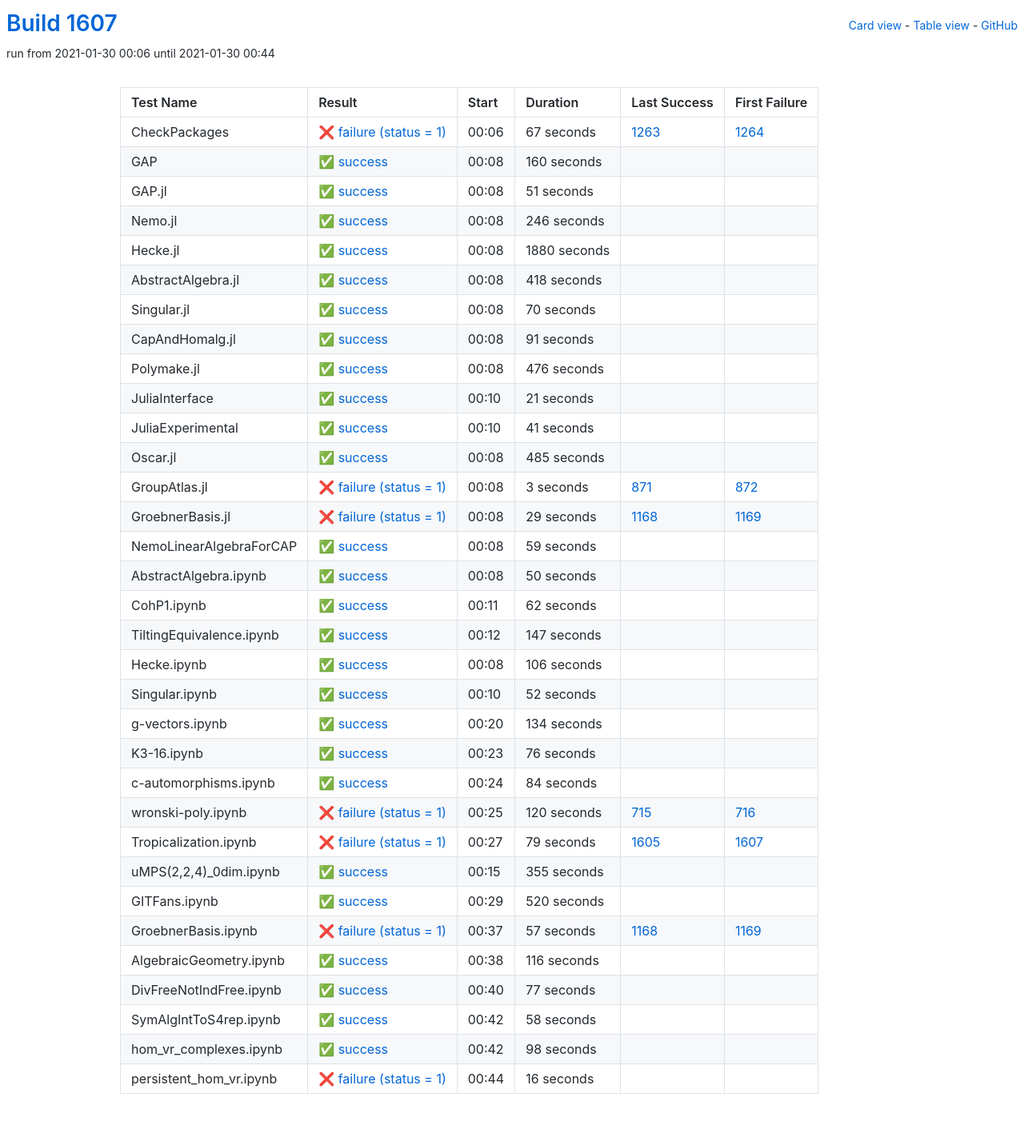
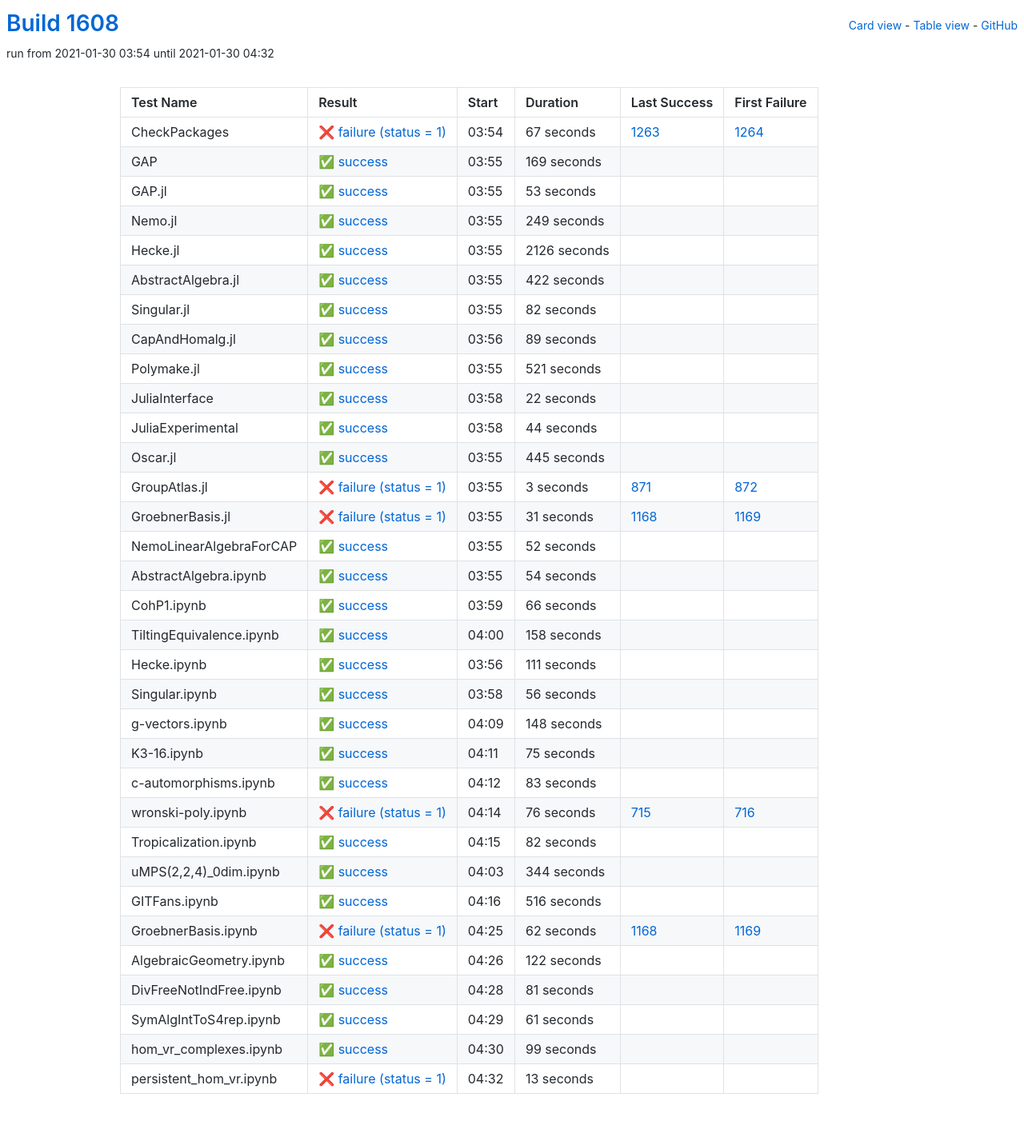
Before and after one commit to oscar-system/oscar-ci-status-stable, a Jekyll site: the page built from table.html, in a window 1280 px wide. Shown: the whole page at 80% size. Built offline with Jekyll 4.4.1, drawn with Linux system fonts in a browser that asks for light colours.

Commit message:
Build #1608

```diff
--- a/_data/ci.yml
+++ b/_data/ci.yml
@@ -1,6 +1,6 @@
 ---
-build: 1607
-build_url: https://oscarci.mathematik.uni-kl.de/job/oscar-stable/1607/
+build: 1608
+build_url: https://oscarci.mathematik.uni-kl.de/job/oscar-stable/1608/
 job: oscar-stable
 organization: oscar-system
 repo: oscar-ci-status-stable
@@ -8,8 +8,8 @@ repourl: https://github.com/oscar-system/oscar-ci-status-stable
 tests:
 - name: CheckPackages
   id: checkpackages
-  log: https://oscarci.mathematik.uni-kl.de/job/oscar-stable/1607/artifact/logs/build-1607/CheckPackages.log
-  start: 2021-01-30 00:06
+  log: https://oscarci.mathematik.uni-kl.de/job/oscar-stable/1608/artifact/logs/build-1608/CheckPackages.log
+  start: 2021-01-30 03:54
   success: false
   exitcode: 1
   status: failure
@@ -20,140 +20,140 @@ tests:
   first_failure_url: https://oscarci.mathematik.uni-kl.de/job/oscar-stable/1264/
 - name: GAP
   id: gap
-  log: https://oscarci.mathematik.uni-kl.de/job/oscar-stable/1607/artifact/logs/build-1607/GAP.log
-  start: 2021-01-30 00:08
+  log: https://oscarci.mathematik.uni-kl.de/job/oscar-stable/1608/artifact/logs/build-1608/GAP.log
+  start: 2021-01-30 03:55
   success: true
   exitcode: 0
   status: success
-  duration: 160
+  duration: 169
   last_success: false
   last_success_url:
   first_failure: false
   first_failure_url:
 - name: GAP.jl
   id: gap-jl
-  log: https://oscarci.mathematik.uni-kl.de/job/oscar-stable/1607/artifact/logs/build-1607/GAP.jl.log
-  start: 2021-01-30 00:08
+  log: https://oscarci.mathematik.uni-kl.de/job/oscar-stable/1608/artifact/logs/build-1608/GAP.jl.log
+  start: 2021-01-30 03:55
   success: true
   exitcode: 0
   status: success
-  duration: 51
+  duration: 53
   last_success: false
   last_success_url:
   first_failure: false
   first_failure_url:
 - name: Nemo.jl
   id: nemo-jl
-  log: https://oscarci.mathematik.uni-kl.de/job/oscar-stable/1607/artifact/logs/build-1607/Nemo.jl.log
-  start: 2021-01-30 00:08
+  log: https://oscarci.mathematik.uni-kl.de/job/oscar-stable/1608/artifact/logs/build-1608/Nemo.jl.log
+  start: 2021-01-30 03:55
   success: true
   exitcode: 0
   status: success
-  duration: 246
+  duration: 249
   last_success: false
   last_success_url:
   first_failure: false
   first_failure_url:
 - name: Hecke.jl
   id: hecke-jl
-  log: https://oscarci.mathematik.uni-kl.de/job/oscar-stable/1607/artifact/logs/build-1607/Hecke.jl.log
-  start: 2021-01-30 00:08
+  log: https://oscarci.mathematik.uni-kl.de/job/oscar-stable/1608/artifact/logs/build-1608/Hecke.jl.log
+  start: 2021-01-30 03:55
   success: true
   exitcode: 0
   status: success
-  duration: 1880
+  duration: 2126
   last_success: false
   last_success_url:
   first_failure: false
   first_failure_url:
 - name: AbstractAlgebra.jl
   id: abstractalgebra-jl
-  log: https://oscarci.mathematik.uni-kl.de/job/oscar-stable/1607/artifact/logs/build-1607/AbstractAlgebra.jl.log
-  start: 2021-01-30 00:08
+  log: https://oscarci.mathematik.uni-kl.de/job/oscar-stable/1608/artifact/logs/build-1608/AbstractAlgebra.jl.log
+  start: 2021-01-30 03:55
   success: true
   exitcode: 0
   status: success
-  duration: 418
+  duration: 422
   last_success: false
   last_success_url:
   first_failure: false
   first_failure_url:
 - name: Singular.jl
   id: singular-jl
-  log: https://oscarci.mathematik.uni-kl.de/job/oscar-stable/1607/artifact/logs/build-1607/Singular.jl.log
-  start: 2021-01-30 00:08
+  log: https://oscarci.mathematik.uni-kl.de/job/oscar-stable/1608/artifact/logs/build-1608/Singular.jl.log
+  start: 2021-01-30 03:55
   success: true
   exitcode: 0
   status: success
-  duration: 70
+  duration: 82
   last_success: false
   last_success_url:
   first_failure: false
   first_failure_url:
 - name: CapAndHomalg.jl
   id: capandhomalg-jl
-  log: https://oscarci.mathematik.uni-kl.de/job/oscar-stable/1607/artifact/logs/build-1607/CapAndHomalg.jl.log
-  start: 2021-01-30 00:08
+  log: https://oscarci.mathematik.uni-kl.de/job/oscar-stable/1608/artifact/logs/build-1608/CapAndHomalg.jl.log
+  start: 2021-01-30 03:56
   success: true
   exitcode: 0
   status: success
-  duration: 91
+  duration: 89
   last_success: false
   last_success_url:
   first_failure: false
   first_failure_url:
 - name: Polymake.jl
   id: polymake-jl
-  log: https://oscarci.mathematik.uni-kl.de/job/oscar-stable/1607/artifact/logs/build-1607/Polymake.jl.log
-  start: 2021-01-30 00:08
+  log: https://oscarci.mathematik.uni-kl.de/job/oscar-stable/1608/artifact/logs/build-1608/Polymake.jl.log
+  start: 2021-01-30 03:55
   success: true
   exitcode: 0
   status: success
-  duration: 476
+  duration: 521
   last_success: false
   last_success_url:
   first_failure: false
   first_failure_url:
 - name: JuliaInterface
   id: juliainterface
-  log: https://oscarci.mathematik.uni-kl.de/job/oscar-stable/1607/artifact/logs/build-1607/JuliaInterface.log
-  start: 2021-01-30 00:10
+  log: https://oscarci.mathematik.uni-kl.de/job/oscar-stable/1608/artifact/logs/build-1608/JuliaInterface.log
+  start: 2021-01-30 03:58
   success: true
   exitcode: 0
   status: success
-  duration: 21
+  duration: 22
   last_success: false
   last_success_url:
   first_failure: false
   first_failure_url:
 - name: JuliaExperimental
   id: juliaexperimental
-  log: https://oscarci.mathematik.uni-kl.de/job/oscar-stable/1607/artifact/logs/build-1607/JuliaExperimental.log
-  start: 2021-01-30 00:10
+  log: https://oscarci.mathematik.uni-kl.de/job/oscar-stable/1608/artifact/logs/build-1608/JuliaExperimental.log
+  start: 2021-01-30 03:58
   success: true
   exitcode: 0
   status: success
-  duration: 41
+  duration: 44
   last_success: false
   last_success_url:
   first_failure: false
   first_failure_url:
 - name: Oscar.jl
   id: oscar-jl
-  log: https://oscarci.mathematik.uni-kl.de/job/oscar-stable/1607/artifact/logs/build-1607/Oscar.jl.log
-  start: 2021-01-30 00:08
+  log: https://oscarci.mathematik.uni-kl.de/job/oscar-stable/1608/artifact/logs/build-1608/Oscar.jl.log
+  start: 2021-01-30 03:55
   success: true
   exitcode: 0
   status: success
-  duration: 485
+  duration: 445
   last_success: false
   last_success_url:
   first_failure: false
   first_failure_url:
 - name: GroupAtlas.jl
   id: groupatlas-jl
-  log: https://oscarci.mathematik.uni-kl.de/job/oscar-stable/1607/artifact/logs/build-1607/GroupAtlas.jl.log
-  start: 2021-01-30 00:08
+  log: https://oscarci.mathematik.uni-kl.de/job/oscar-stable/1608/artifact/logs/build-1608/GroupAtlas.jl.log
+  start: 2021-01-30 03:55
   success: false
   exitcode: 1
   status: failure
@@ -164,80 +164,20 @@ tests:
   first_failure_url: https://oscarci.mathematik.uni-kl.de/job/oscar-stable/872/
 - name: GroebnerBasis.jl
   id: groebnerbasis-jl
-  log: https://oscarci.mathematik.uni-kl.de/job/oscar-stable/1607/artifact/logs/build-1607/GroebnerBasis.jl.log
-  start: 2021-01-30 00:08
+  log: https://oscarci.mathematik.uni-kl.de/job/oscar-stable/1608/artifact/logs/build-1608/GroebnerBasis.jl.log
+  start: 2021-01-30 03:55
   success: false
   exitcode: 1
   status: failure
-  duration: 29
+  duration: 31
   last_success: 1168
   last_success_url: https://oscarci.mathematik.uni-kl.de/job/oscar-stable/1168/
   first_failure: 1169
   first_failure_url: https://oscarci.mathematik.uni-kl.de/job/oscar-stable/1169/
 - name: NemoLinearAlgebraForCAP
   id: nemolinearalgebraforcap
-  log: https://oscarci.mathematik.uni-kl.de/job/oscar-stable/1607/artifact/logs/build-1607/NemoLinearAlgebraForCAP.log
-  start: 2021-01-30 00:08
-  success: true
-  exitcode: 0
-  status: success
-  duration: 59
-  last_success: false
-  last_success_url:
-  first_failure: false
-  first_failure_url:
-- name: AbstractAlgebra.ipynb
-  id: abstractalgebra-ipynb
-  log: https://oscarci.mathematik.uni-kl.de/job/oscar-stable/1607/artifact/logs/build-1607/AbstractAlgebra.ipynb.log
-  start: 2021-01-30 00:08
-  success: true
-  exitcode: 0
-  status: success
-  duration: 50
-  last_success: false
-  last_success_url:
-  first_failure: false
-  first_failure_url:
-- name: CohP1.ipynb
-  id: cohp1-ipynb
-  log: https://oscarci.mathematik.uni-kl.de/job/oscar-stable/1607/artifact/logs/build-1607/CohP1.ipynb.log
-  start: 2021-01-30 00:11
-  success: true
-  exitcode: 0
-  status: success
-  duration: 62
-  last_success: false
-  last_success_url:
-  first_failure: false
-  first_failure_url:
-- name: TiltingEquivalence.ipynb
-  id: tiltingequivalence-ipynb
-  log: https://oscarci.mathematik.uni-kl.de/job/oscar-stable/1607/artifact/logs/build-1607/TiltingEquivalence.ipynb.log
-  start: 2021-01-30 00:12
-  success: true
-  exitcode: 0
-  status: success
-  duration: 147
-  last_success: false
-  last_success_url:
-  first_failure: false
-  first_failure_url:
-- name: Hecke.ipynb
-  id: hecke-ipynb
-  log: https://oscarci.mathematik.uni-kl.de/job/oscar-stable/1607/artifact/logs/build-1607/Hecke.ipynb.log
-  start: 2021-01-30 00:08
-  success: true
-  exitcode: 0
-  status: success
-  duration: 106
-  last_success: false
-  last_success_url:
-  first_failure: false
-  first_failure_url:
-- name: Singular.ipynb
-  id: singular-ipynb
-  log: https://oscarci.mathematik.uni-kl.de/job/oscar-stable/1607/artifact/logs/build-1607/Singular.ipynb.log
-  start: 2021-01-30 00:10
+  log: https://oscarci.mathematik.uni-kl.de/job/oscar-stable/1608/artifact/logs/build-1608/NemoLinearAlgebraForCAP.log
+  start: 2021-01-30 03:55
   success: true
   exitcode: 0
   status: success
@@ -246,158 +186,218 @@ tests:
   last_success_url:
   first_failure: false
   first_failure_url:
-- name: g-vectors.ipynb
-  id: g-vectors-ipynb
-  log: https://oscarci.mathematik.uni-kl.de/job/oscar-stable/1607/artifact/logs/build-1607/g-vectors.ipynb.log
-  start: 2021-01-30 00:20
+- name: AbstractAlgebra.ipynb
+  id: abstractalgebra-ipynb
+  log: https://oscarci.mathematik.uni-kl.de/job/oscar-stable/1608/artifact/logs/build-1608/AbstractAlgebra.ipynb.log
+  start: 2021-01-30 03:55
   success: true
   exitcode: 0
   status: success
-  duration: 134
+  duration: 54
+  last_success: false
+  last_success_url:
+  first_failure: false
+  first_failure_url:
+- name: CohP1.ipynb
+  id: cohp1-ipynb
+  log: https://oscarci.mathematik.uni-kl.de/job/oscar-stable/1608/artifact/logs/build-1608/CohP1.ipynb.log
+  start: 2021-01-30 03:59
+  success: true
+  exitcode: 0
+  status: success
+  duration: 66
+  last_success: false
+  last_success_url:
+  first_failure: false
+  first_failure_url:
+- name: TiltingEquivalence.ipynb
+  id: tiltingequivalence-ipynb
+  log: https://oscarci.mathematik.uni-kl.de/job/oscar-stable/1608/artifact/logs/build-1608/TiltingEquivalence.ipynb.log
+  start: 2021-01-30 04:00
+  success: true
+  exitcode: 0
+  status: success
+  duration: 158
+  last_success: false
+  last_success_url:
+  first_failure: false
+  first_failure_url:
+- name: Hecke.ipynb
+  id: hecke-ipynb
+  log: https://oscarci.mathematik.uni-kl.de/job/oscar-stable/1608/artifact/logs/build-1608/Hecke.ipynb.log
+  start: 2021-01-30 03:56
+  success: true
+  exitcode: 0
+  status: success
+  duration: 111
+  last_success: false
+  last_success_url:
+  first_failure: false
+  first_failure_url:
+- name: Singular.ipynb
+  id: singular-ipynb
+  log: https://oscarci.mathematik.uni-kl.de/job/oscar-stable/1608/artifact/logs/build-1608/Singular.ipynb.log
+  start: 2021-01-30 03:58
+  success: true
+  exitcode: 0
+  status: success
+  duration: 56
+  last_success: false
+  last_success_url:
+  first_failure: false
+  first_failure_url:
+- name: g-vectors.ipynb
+  id: g-vectors-ipynb
+  log: https://oscarci.mathematik.uni-kl.de/job/oscar-stable/1608/artifact/logs/build-1608/g-vectors.ipynb.log
+  start: 2021-01-30 04:09
+  success: true
+  exitcode: 0
+  status: success
+  duration: 148
   last_success: false
   last_success_url:
   first_failure: false
   first_failure_url:
 - name: K3-16.ipynb
   id: k3-16-ipynb
-  log: https://oscarci.mathematik.uni-kl.de/job/oscar-stable/1607/artifact/logs/build-1607/K3-16.ipynb.log
-  start: 2021-01-30 00:23
+  log: https://oscarci.mathematik.uni-kl.de/job/oscar-stable/1608/artifact/logs/build-1608/K3-16.ipynb.log
+  start: 2021-01-30 04:11
   success: true
   exitcode: 0
   status: success
-  duration: 76
+  duration: 75
   last_success: false
   last_success_url:
   first_failure: false
   first_failure_url:
 - name: c-automorphisms.ipynb
   id: c-automorphisms-ipynb
-  log: https://oscarci.mathematik.uni-kl.de/job/oscar-stable/1607/artifact/logs/build-1607/c-automorphisms.ipynb.log
-  start: 2021-01-30 00:24
+  log: https://oscarci.mathematik.uni-kl.de/job/oscar-stable/1608/artifact/logs/build-1608/c-automorphisms.ipynb.log
+  start: 2021-01-30 04:12
   success: true
   exitcode: 0
   status: success
-  duration: 84
+  duration: 83
   last_success: false
   last_success_url:
   first_failure: false
   first_failure_url:
 - name: wronski-poly.ipynb
   id: wronski-poly-ipynb
-  log: https://oscarci.mathematik.uni-kl.de/job/oscar-stable/1607/artifact/logs/build-1607/wronski-poly.ipynb.log
-  start: 2021-01-30 00:25
+  log: https://oscarci.mathematik.uni-kl.de/job/oscar-stable/1608/artifact/logs/build-1608/wronski-poly.ipynb.log
+  start: 2021-01-30 04:14
   success: false
   exitcode: 1
   status: failure
-  duration: 120
+  duration: 76
   last_success: 715
   last_success_url: https://oscarci.mathematik.uni-kl.de/job/oscar-stable/715/
   first_failure: 716
   first_failure_url: https://oscarci.mathematik.uni-kl.de/job/oscar-stable/716/
 - name: Tropicalization.ipynb
   id: tropicalization-ipynb
-  log: https://oscarci.mathematik.uni-kl.de/job/oscar-stable/1607/artifact/logs/build-1607/Tropicalization.ipynb.log
-  start: 2021-01-30 00:27
-  success: false
-  exitcode: 1
-  status: failure
-  duration: 79
-  last_success: 1605
-  last_success_url: https://oscarci.mathematik.uni-kl.de/job/oscar-stable/1605/
-  first_failure: 1607
-  first_failure_url: https://oscarci.mathematik.uni-kl.de/job/oscar-stable/1607/
-- name: uMPS(2,2,4)_0dim.ipynb
-  id: umps-2-2-4-0dim-ipynb
-  log: https://oscarci.mathematik.uni-kl.de/job/oscar-stable/1607/artifact/logs/build-1607/uMPS-2-2-4-_0dim.ipynb.log
-  start: 2021-01-30 00:15
+  log: https://oscarci.mathematik.uni-kl.de/job/oscar-stable/1608/artifact/logs/build-1608/Tropicalization.ipynb.log
+  start: 2021-01-30 04:15
   success: true
   exitcode: 0
   status: success
-  duration: 355
+  duration: 82
+  last_success: false
+  last_success_url:
+  first_failure: false
+  first_failure_url:
+- name: uMPS(2,2,4)_0dim.ipynb
+  id: umps-2-2-4-0dim-ipynb
+  log: https://oscarci.mathematik.uni-kl.de/job/oscar-stable/1608/artifact/logs/build-1608/uMPS-2-2-4-_0dim.ipynb.log
+  start: 2021-01-30 04:03
+  success: true
+  exitcode: 0
+  status: success
+  duration: 344
   last_success: false
   last_success_url:
   first_failure: false
   first_failure_url:
 - name: GITFans.ipynb
   id: gitfans-ipynb
-  log: https://oscarci.mathematik.uni-kl.de/job/oscar-stable/1607/artifact/logs/build-1607/GITFans.ipynb.log
-  start: 2021-01-30 00:29
+  log: https://oscarci.mathematik.uni-kl.de/job/oscar-stable/1608/artifact/logs/build-1608/GITFans.ipynb.log
+  start: 2021-01-30 04:16
   success: true
   exitcode: 0
   status: success
-  duration: 520
+  duration: 516
   last_success: false
   last_success_url:
   first_failure: false
   first_failure_url:
 - name: GroebnerBasis.ipynb
   id: groebnerbasis-ipynb
-  log: https://oscarci.mathematik.uni-kl.de/job/oscar-stable/1607/artifact/logs/build-1607/GroebnerBasis.ipynb.log
-  start: 2021-01-30 00:37
+  log: https://oscarci.mathematik.uni-kl.de/job/oscar-stable/1608/artifact/logs/build-1608/GroebnerBasis.ipynb.log
+  start: 2021-01-30 04:25
   success: false
   exitcode: 1
   status: failure
-  duration: 57
+  duration: 62
   last_success: 1168
   last_success_url: https://oscarci.mathematik.uni-kl.de/job/oscar-stable/1168/
   first_failure: 1169
   first_failure_url: https://oscarci.mathematik.uni-kl.de/job/oscar-stable/1169/
 - name: AlgebraicGeometry.ipynb
   id: algebraicgeometry-ipynb
-  log: https://oscarci.mathematik.uni-kl.de/job/oscar-stable/1607/artifact/logs/build-1607/AlgebraicGeometry.ipynb.log
-  start: 2021-01-30 00:38
+  log: https://oscarci.mathematik.uni-kl.de/job/oscar-stable/1608/artifact/logs/build-1608/AlgebraicGeometry.ipynb.log
+  start: 2021-01-30 04:26
   success: true
   exitcode: 0
   status: success
-  duration: 116
+  duration: 122
   last_success: false
   last_success_url:
   first_failure: false
   first_failure_url:
 - name: DivFreeNotIndFree.ipynb
   id: divfreenotindfree-ipynb
-  log: https://oscarci.mathematik.uni-kl.de/job/oscar-stable/1607/artifact/logs/build-1607/DivFreeNotIndFree.ipynb.log
-  start: 2021-01-30 00:40
+  log: https://oscarci.mathematik.uni-kl.de/job/oscar-stable/1608/artifact/logs/build-1608/DivFreeNotIndFree.ipynb.log
+  start: 2021-01-30 04:28
   success: true
   exitcode: 0
   status: success
-  duration: 77
+  duration: 81
   last_success: false
   last_success_url:
   first_failure: false
   first_failure_url:
 - name: SymAlgIntToS4rep.ipynb
   id: symalginttos4rep-ipynb
-  log: https://oscarci.mathematik.uni-kl.de/job/oscar-stable/1607/artifact/logs/build-1607/SymAlgIntToS4rep.ipynb.log
-  start: 2021-01-30 00:42
+  log: https://oscarci.mathematik.uni-kl.de/job/oscar-stable/1608/artifact/logs/build-1608/SymAlgIntToS4rep.ipynb.log
+  start: 2021-01-30 04:29
   success: true
   exitcode: 0
   status: success
-  duration: 58
+  duration: 61
   last_success: false
   last_success_url:
   first_failure: false
   first_failure_url:
 - name: hom_vr_complexes.ipynb
   id: hom-vr-complexes-ipynb
-  log: https://oscarci.mathematik.uni-kl.de/job/oscar-stable/1607/artifact/logs/build-1607/hom_vr_complexes.ipynb.log
-  start: 2021-01-30 00:42
+  log: https://oscarci.mathematik.uni-kl.de/job/oscar-stable/1608/artifact/logs/build-1608/hom_vr_complexes.ipynb.log
+  start: 2021-01-30 04:30
   success: true
   exitcode: 0
   status: success
-  duration: 98
+  duration: 99
   last_success: false
   last_success_url:
   first_failure: false
   first_failure_url:
 - name: persistent_hom_vr.ipynb
   id: persistent-hom-vr-ipynb
-  log: https://oscarci.mathematik.uni-kl.de/job/oscar-stable/1607/artifact/logs/build-1607/persistent_hom_vr.ipynb.log
-  start: 2021-01-30 00:44
+  log: https://oscarci.mathematik.uni-kl.de/job/oscar-stable/1608/artifact/logs/build-1608/persistent_hom_vr.ipynb.log
+  start: 2021-01-30 04:32
   success: false
   exitcode: 1
   status: failure
-  duration: 16
+  duration: 13
   last_success: false
   last_success_url:
   first_failure: false
```
Also changed, not shown: README.md.
